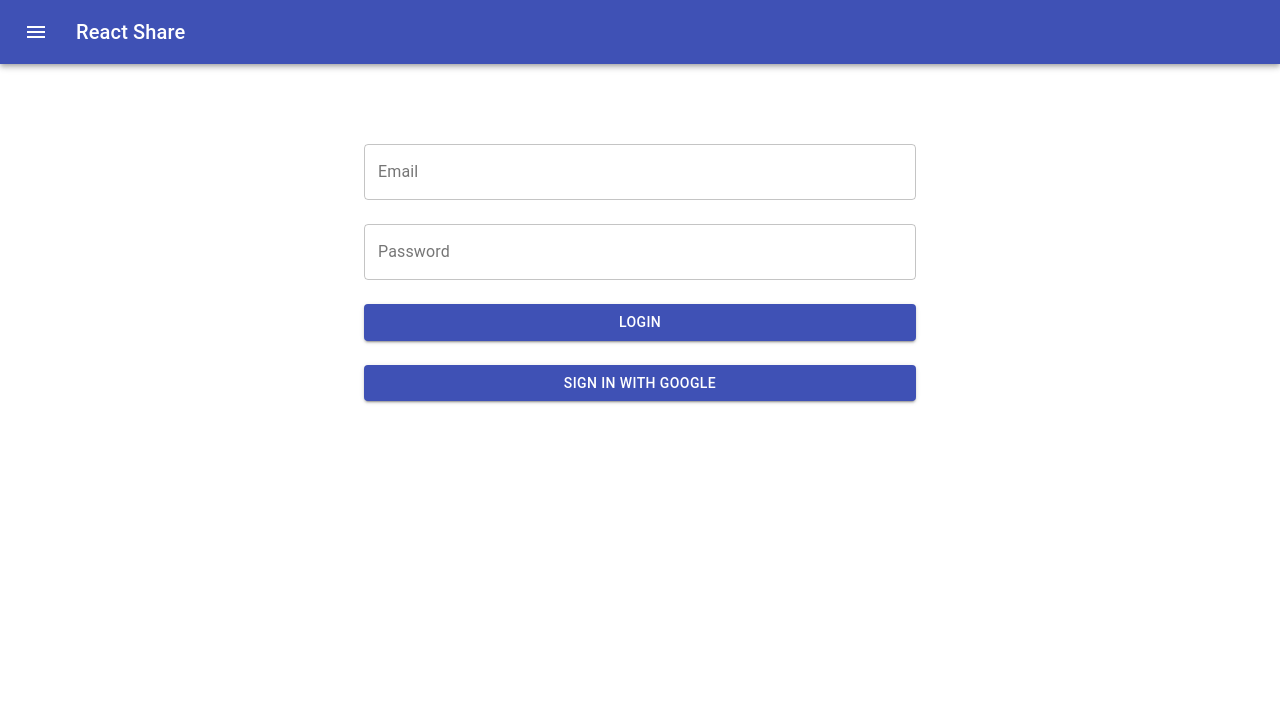
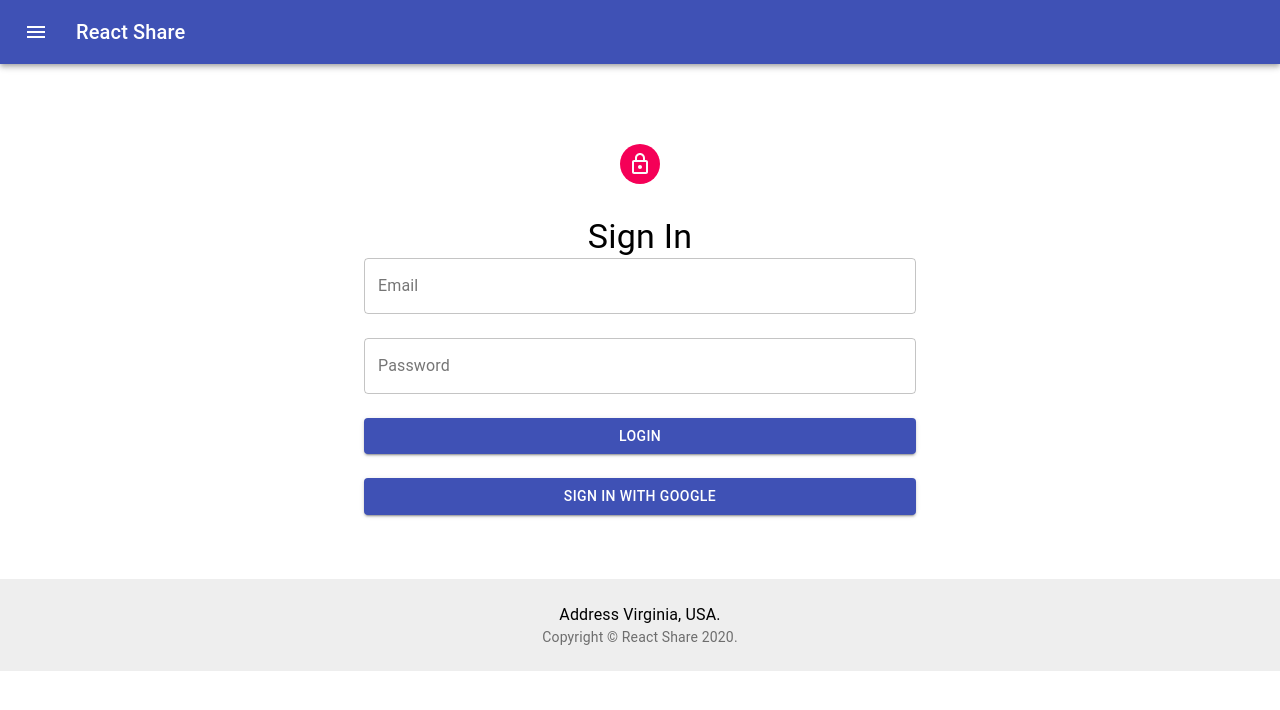
Before and after one commit to emrekrt1655/react-share-app, a React (Create React App) app: page /login in a window 1280 px wide. Shown: the top 710 px of the page. Built offline with nearby package versions, Linux system fonts and the light colour scheme; no server answers.

Commit message:
created footer and add material icons

```diff
--- a/src/Router.js/Router.js
+++ b/src/Router.js/Router.js
@@ -4,6 +4,7 @@ import { BrowserRouter as Router, Switch, Route } from 'react-router-dom';
 import Signup from '../pages/Signup';
 import Signin from '../pages/Signin';
 import Navbar from '../components/Navbar';
+import Footer from '../components/Footer';
 
 function AppRouter() {
     return (
@@ -13,6 +14,7 @@ function AppRouter() {
                 <Route path='/register' component = {Signup}/>
                 <Route path='/login' component = {Signin}/>
             </Switch>
+            <Footer/>
 
         </Router>
     )
--- /dev/null
+++ b/src/components/Footer.js
@@ -0,0 +1,50 @@
+import React from "react";
+import Typography from "@material-ui/core/Typography";
+import { makeStyles } from "@material-ui/core/styles";
+import Container from "@material-ui/core/Container";
+import Link from "@material-ui/core/Link";
+
+function Copyright() {
+  return (
+    <Typography variant="body2" color="textSecondary">
+      {"Copyright © "}
+      <Link color="inherit" href="https://material-ui.com/">
+        React Share
+      </Link>{" "}
+      {new Date().getFullYear()}
+      {"."}
+    </Typography>
+  );
+}
+
+const useStyles = makeStyles((theme) => ({
+  main: {
+    marginTop: theme.spacing(8),
+    marginBottom: theme.spacing(2),
+    textAlign:'center'
+
+  },
+  footer: {
+    padding: theme.spacing(3, 2),
+    marginTop: "auto",
+    backgroundColor:
+      theme.palette.type === "dark"
+        ? theme.palette.grey[800]
+        : theme.palette.grey[200],
+  },
+}));
+
+export default function StickyFooter() {
+  const classes = useStyles();
+
+  return (
+    <div id="footer" className = {classes.main}>
+      <footer className={classes.footer}>
+        <Container maxWidth="sm">
+          <Typography variant="body1">Address Virginia, USA.</Typography>
+          <Copyright />
+        </Container>
+      </footer>
+    </div>
+  );
+}
--- a/src/pages/Signin.js
+++ b/src/pages/Signin.js
@@ -1,18 +1,24 @@
 import React from "react";
-import { Button, Grid, TextField, Container
+import { Button, Grid, TextField, Container, Avatar, Typography
  } from "@material-ui/core";
  import * as Yup from 'yup';
  import {makeStyles} from '@material-ui/core/styles';
  import {Formik} from 'formik';
 
  import firebase from '../firebase/firebase.utils';
+ import LockOutlinedIcon from '@material-ui/icons/LockOutlined'
 
 
- const styles = makeStyles({
+ const styles = makeStyles((theme)=>({
      wrapper:{
-         marginTop: '5rem'
-     }
- })
+         marginTop: '5rem',
+         textAlign:'center'
+     },
+     avatar:{
+     margin: '2rem auto',
+     backgroundColor: theme.palette.secondary.main
+    }
+ }))
 
  const initialValues = {
     email: '',
@@ -41,6 +47,12 @@ import { Button, Grid, TextField, Container
     const signinStyles =  styles(); //we can take as object to take the codes as signupStyles.wrapper
   return (
     <Container maxWidth='sm' className={signinStyles.wrapper}>
+    <Avatar className={signinStyles.avatar}>
+      <LockOutlinedIcon/>
+    </Avatar>
+    <Typography variant='h4'>
+      Sign In
+    </Typography>
         <Formik
             initialValues={initialValues}
             onSubmit={handleFormSubmit}
--- a/src/pages/Signup.js
+++ b/src/pages/Signup.js
@@ -1,16 +1,22 @@
 import React from "react";
-import { Button, TextField, Grid, Container } from "@material-ui/core";
+import { Button, TextField, Grid, Container, Avatar,Typography } from "@material-ui/core";
 import { makeStyles } from "@material-ui/core/styles";
 import { useFormik } from "formik";
 import firebase from "../firebase/firebase.utils";
 import * as Yup from "yup";
+import LockOutlinedIcon from '@material-ui/icons/LockOutlined'
 
 
- const styles = makeStyles({
+ const styles = makeStyles((theme) => ({
      wrapper:{
-         marginTop: '5rem'
+         marginTop: '5rem',
+         textAlign:'center'
+     },
+     avatar:{
+      margin: '2rem auto',
+      backgroundColor: theme.palette.secondary.main
      }
- })
+ }));
 
   const handleGoogleButtonClick = () => {
     firebase.useGoogleProvider();
@@ -40,6 +46,12 @@ function Signup() {
     const signupStyles =  styles(); //we can take as object to take the codes as signupStyles.wrapper
   return (
     <Container maxWidth='sm' className={signupStyles.wrapper}>
+      <Avatar className={signupStyles.avatar}>
+      <LockOutlinedIcon/>
+    </Avatar>
+    <Typography variant='h4'>
+      Sign Up
+    </Typography>
         <form onSubmit={formik.handleSubmit}>
       <Grid container spacing ={3}>
           <Grid item xs = {12}>
```
Also changed, not shown: 1 other file (tests, documents, lock files or other folders).
